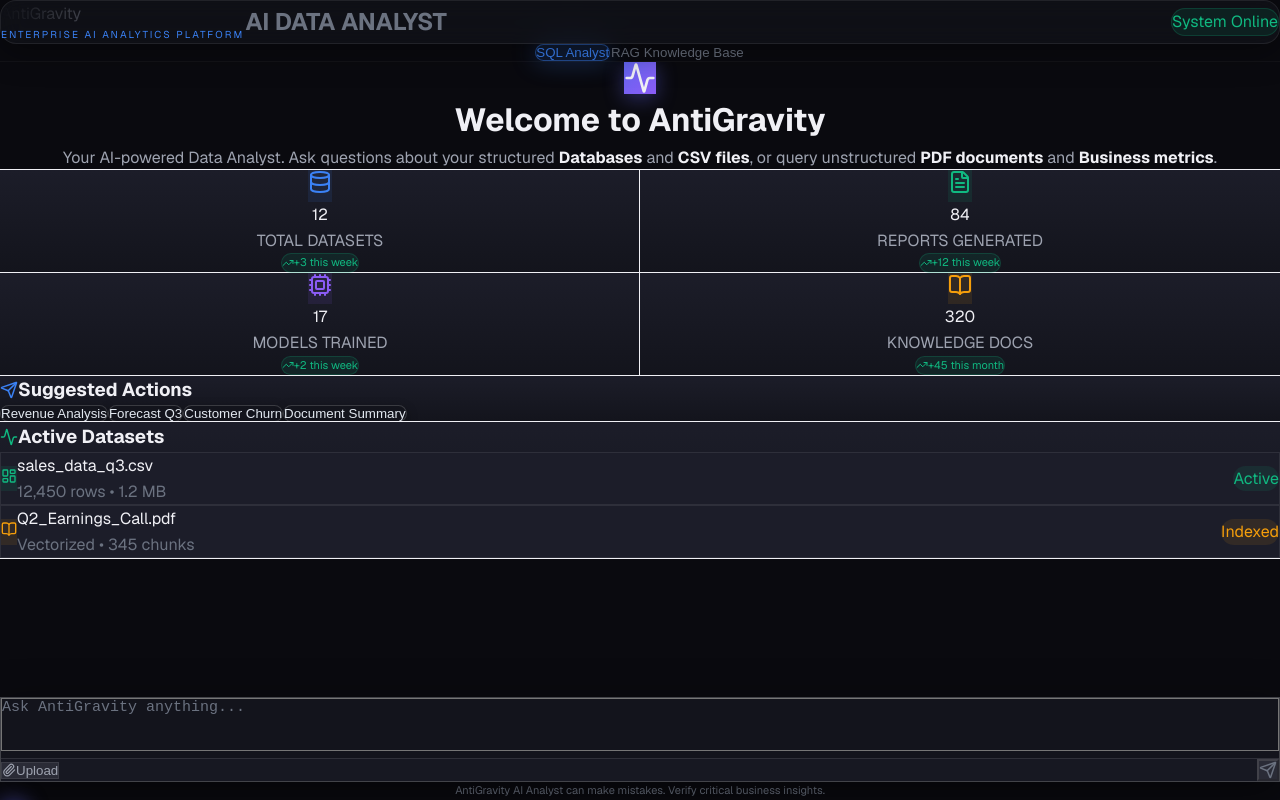
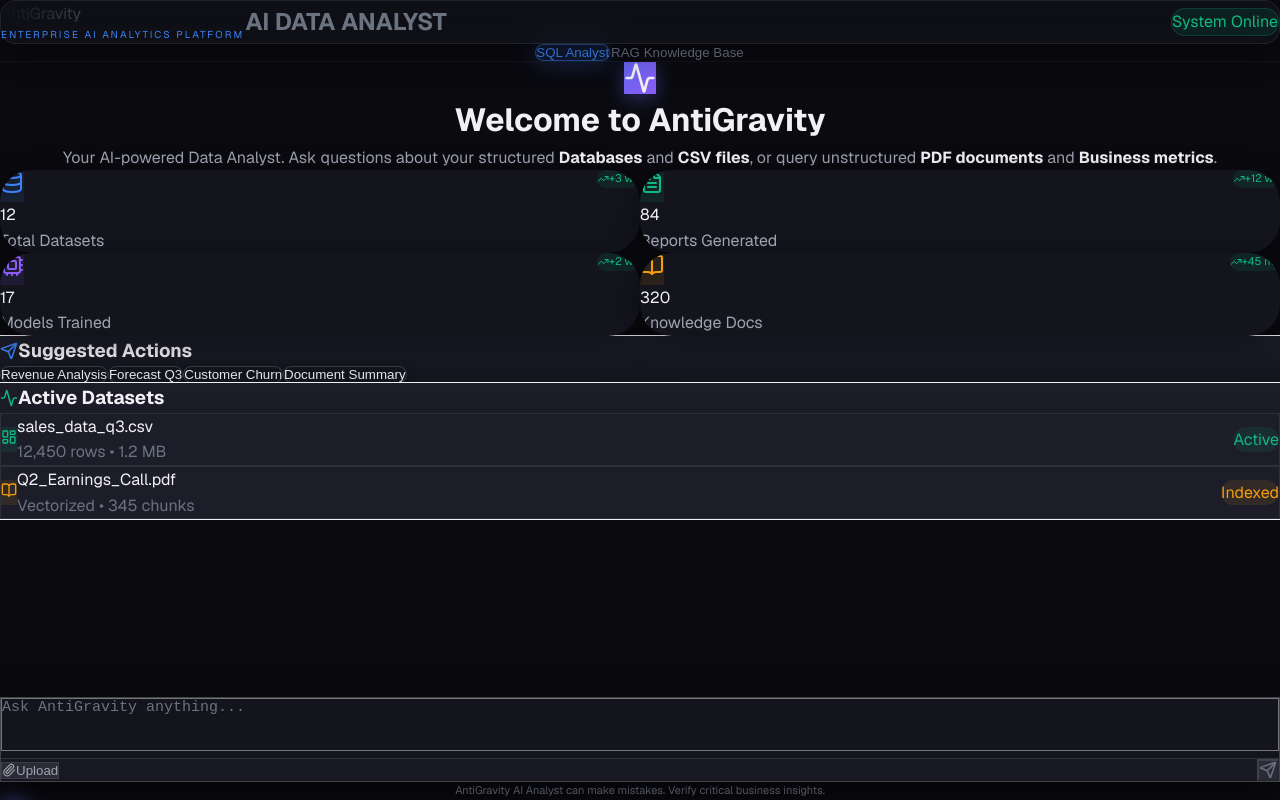
Before and after one commit to abakaushik-lgtm/DataScience-GenerativeAI-Platform, a Next.js app in the folder frontend/: page / in a window 1280 px wide. Built offline with nearby package versions, Linux system fonts and the light colour scheme.

Commit message:
style: Redesign KPI panels into borderless, floating widgets with top accents

```diff
--- a/frontend/src/app/page.tsx
+++ b/frontend/src/app/page.tsx
@@ -196,45 +196,57 @@ export default function Home() {
               </p>
 
               {/* Hero Stats */}
-              <div className="grid grid-cols-2 md:grid-cols-4 gap-6 mb-4 w-full">
-                <div className="bg-gradient-to-b from-[#1c1d29] to-[#13141c] p-6 rounded-3xl flex flex-col items-center justify-center text-center hover:-translate-y-1 hover:shadow-[0_12px_40px_rgba(0,0,0,0.4)] transition-all duration-300 cursor-default relative overflow-hidden group shadow-xl ring-1 ring-white/5">
+              <div className="grid grid-cols-2 md:grid-cols-4 gap-8 mb-10 w-full">
+                <div className="bg-[#13141c] p-7 rounded-[2rem] flex flex-col items-start justify-center text-left hover:-translate-y-2 hover:shadow-[0_20px_40px_rgba(0,0,0,0.6)] transition-all duration-300 cursor-default relative overflow-hidden group shadow-[0_8px_30px_rgba(0,0,0,0.4)] border-none">
+                  <div className="absolute top-0 left-0 w-full h-1 bg-[#3b82f6] opacity-30 group-hover:opacity-100 transition-opacity"></div>
                   <div className="absolute inset-0 bg-gradient-to-b from-[#3b82f6]/5 to-transparent opacity-0 group-hover:opacity-100 transition-opacity"></div>
-                  <div className="p-3 bg-[#3b82f6]/10 rounded-xl text-[#3b82f6] mb-3 relative z-10"><Database size={24} /></div>
-                  <div className="text-3xl font-bold text-[#f0f0f5] relative z-10">12</div>
-                  <div className="text-xs text-[#9ea3b0] font-semibold uppercase tracking-wider mt-1 mb-4 relative z-10">Total Datasets</div>
-                  <div className="text-[11px] text-[#10b981] font-medium bg-[#10b981]/10 border border-[#10b981]/20 px-2.5 py-1 rounded-full flex items-center gap-1 relative z-10">
-                    <TrendingUp size={12} /> +3 this week
+                  <div className="flex justify-between items-start w-full relative z-10 mb-4">
+                    <div className="p-3 bg-[#3b82f6]/10 rounded-2xl text-[#3b82f6]"><Database size={24} /></div>
+                    <div className="text-[11px] text-[#10b981] font-semibold bg-[#10b981]/10 px-2.5 py-1 rounded-full flex items-center gap-1">
+                      <TrendingUp size={12} /> +3 wk
+                    </div>
                   </div>
+                  <div className="text-4xl font-extrabold text-[#f0f0f5] relative z-10 mb-1 tracking-tight">12</div>
+                  <div className="text-sm text-[#9ea3b0] font-medium relative z-10">Total Datasets</div>
                 </div>
 
-                <div className="bg-gradient-to-b from-[#1c1d29] to-[#13141c] p-6 rounded-3xl flex flex-col items-center justify-center text-center hover:-translate-y-1 hover:shadow-[0_12px_40px_rgba(0,0,0,0.4)] transition-all duration-300 cursor-default relative overflow-hidden group shadow-xl ring-1 ring-white/5">
+                <div className="bg-[#13141c] p-7 rounded-[2rem] flex flex-col items-start justify-center text-left hover:-translate-y-2 hover:shadow-[0_20px_40px_rgba(0,0,0,0.6)] transition-all duration-300 cursor-default relative overflow-hidden group shadow-[0_8px_30px_rgba(0,0,0,0.4)] border-none">
+                  <div className="absolute top-0 left-0 w-full h-1 bg-[#10b981] opacity-30 group-hover:opacity-100 transition-opacity"></div>
                   <div className="absolute inset-0 bg-gradient-to-b from-[#10b981]/5 to-transparent opacity-0 group-hover:opacity-100 transition-opacity"></div>
-                  <div className="p-3 bg-[#10b981]/10 rounded-xl text-[#10b981] mb-3 relative z-10"><FileText size={24} /></div>
-                  <div className="text-3xl font-bold text-[#f0f0f5] relative z-10">84</div>
-                  <div className="text-xs text-[#9ea3b0] font-semibold uppercase tracking-wider mt-1 mb-4 relative z-10">Reports Generated</div>
-                  <div className="text-[11px] text-[#10b981] font-medium bg-[#10b981]/10 border border-[#10b981]/20 px-2.5 py-1 rounded-full flex items-center gap-1 relative z-10">
-                    <TrendingUp size={12} /> +12 this week
+                  <div className="flex justify-between items-start w-full relative z-10 mb-4">
+                    <div className="p-3 bg-[#10b981]/10 rounded-2xl text-[#10b981]"><FileText size={24} /></div>
+                    <div className="text-[11px] text-[#10b981] font-semibold bg-[#10b981]/10 px-2.5 py-1 rounded-full flex items-center gap-1">
+                      <TrendingUp size={12} /> +12 wk
+                    </div>
                   </div>
+                  <div className="text-4xl font-extrabold text-[#f0f0f5] relative z-10 mb-1 tracking-tight">84</div>
+                  <div className="text-sm text-[#9ea3b0] font-medium relative z-10">Reports Generated</div>
                 </div>
 
-                <div className="bg-gradient-to-b from-[#1c1d29] to-[#13141c] p-6 rounded-3xl flex flex-col items-center justify-center text-center hover:-translate-y-1 hover:shadow-[0_12px_40px_rgba(0,0,0,0.4)] transition-all duration-300 cursor-default relative overflow-hidden group shadow-xl ring-1 ring-white/5">
+                <div className="bg-[#13141c] p-7 rounded-[2rem] flex flex-col items-start justify-center text-left hover:-translate-y-2 hover:shadow-[0_20px_40px_rgba(0,0,0,0.6)] transition-all duration-300 cursor-default relative overflow-hidden group shadow-[0_8px_30px_rgba(0,0,0,0.4)] border-none">
+                  <div className="absolute top-0 left-0 w-full h-1 bg-[#8b5cf6] opacity-30 group-hover:opacity-100 transition-opacity"></div>
                   <div className="absolute inset-0 bg-gradient-to-b from-[#8b5cf6]/5 to-transparent opacity-0 group-hover:opacity-100 transition-opacity"></div>
-                  <div className="p-3 bg-[#8b5cf6]/10 rounded-xl text-[#8b5cf6] mb-3 relative z-10"><Cpu size={24} /></div>
-                  <div className="text-3xl font-bold text-[#f0f0f5] relative z-10">17</div>
-                  <div className="text-xs text-[#9ea3b0] font-semibold uppercase tracking-wider mt-1 mb-4 relative z-10">Models Trained</div>
-                  <div className="text-[11px] text-[#10b981] font-medium bg-[#10b981]/10 border border-[#10b981]/20 px-2.5 py-1 rounded-full flex items-center gap-1 relative z-10">
-                    <TrendingUp size={12} /> +2 this week
+                  <div className="flex justify-between items-start w-full relative z-10 mb-4">
+                    <div className="p-3 bg-[#8b5cf6]/10 rounded-2xl text-[#8b5cf6]"><Cpu size={24} /></div>
+                    <div className="text-[11px] text-[#10b981] font-semibold bg-[#10b981]/10 px-2.5 py-1 rounded-full flex items-center gap-1">
+                      <TrendingUp size={12} /> +2 wk
+                    </div>
                   </div>
+                  <div className="text-4xl font-extrabold text-[#f0f0f5] relative z-10 mb-1 tracking-tight">17</div>
+                  <div className="text-sm text-[#9ea3b0] font-medium relative z-10">Models Trained</div>
                 </div>
 
-                <div className="bg-gradient-to-b from-[#1c1d29] to-[#13141c] p-6 rounded-3xl flex flex-col items-center justify-center text-center hover:-translate-y-1 hover:shadow-[0_12px_40px_rgba(0,0,0,0.4)] transition-all duration-300 cursor-default relative overflow-hidden group shadow-xl ring-1 ring-white/5">
+                <div className="bg-[#13141c] p-7 rounded-[2rem] flex flex-col items-start justify-center text-left hover:-translate-y-2 hover:shadow-[0_20px_40px_rgba(0,0,0,0.6)] transition-all duration-300 cursor-default relative overflow-hidden group shadow-[0_8px_30px_rgba(0,0,0,0.4)] border-none">
+                  <div className="absolute top-0 left-0 w-full h-1 bg-[#f59e0b] opacity-30 group-hover:opacity-100 transition-opacity"></div>
                   <div className="absolute inset-0 bg-gradient-to-b from-[#f59e0b]/5 to-transparent opacity-0 group-hover:opacity-100 transition-opacity"></div>
-                  <div className="p-3 bg-[#f59e0b]/10 rounded-xl text-[#f59e0b] mb-3 relative z-10"><BookOpen size={24} /></div>
-                  <div className="text-3xl font-bold text-[#f0f0f5] relative z-10">320</div>
-                  <div className="text-xs text-[#9ea3b0] font-semibold uppercase tracking-wider mt-1 mb-4 relative z-10">Knowledge Docs</div>
-                  <div className="text-[11px] text-[#10b981] font-medium bg-[#10b981]/10 border border-[#10b981]/20 px-2.5 py-1 rounded-full flex items-center gap-1 relative z-10">
-                    <TrendingUp size={12} /> +45 this month
+                  <div className="flex justify-between items-start w-full relative z-10 mb-4">
+                    <div className="p-3 bg-[#f59e0b]/10 rounded-2xl text-[#f59e0b]"><BookOpen size={24} /></div>
+                    <div className="text-[11px] text-[#10b981] font-semibold bg-[#10b981]/10 px-2.5 py-1 rounded-full flex items-center gap-1">
+                      <TrendingUp size={12} /> +45 mo
+                    </div>
                   </div>
+                  <div className="text-4xl font-extrabold text-[#f0f0f5] relative z-10 mb-1 tracking-tight">320</div>
+                  <div className="text-sm text-[#9ea3b0] font-medium relative z-10">Knowledge Docs</div>
                 </div>
               </div>
 
```
